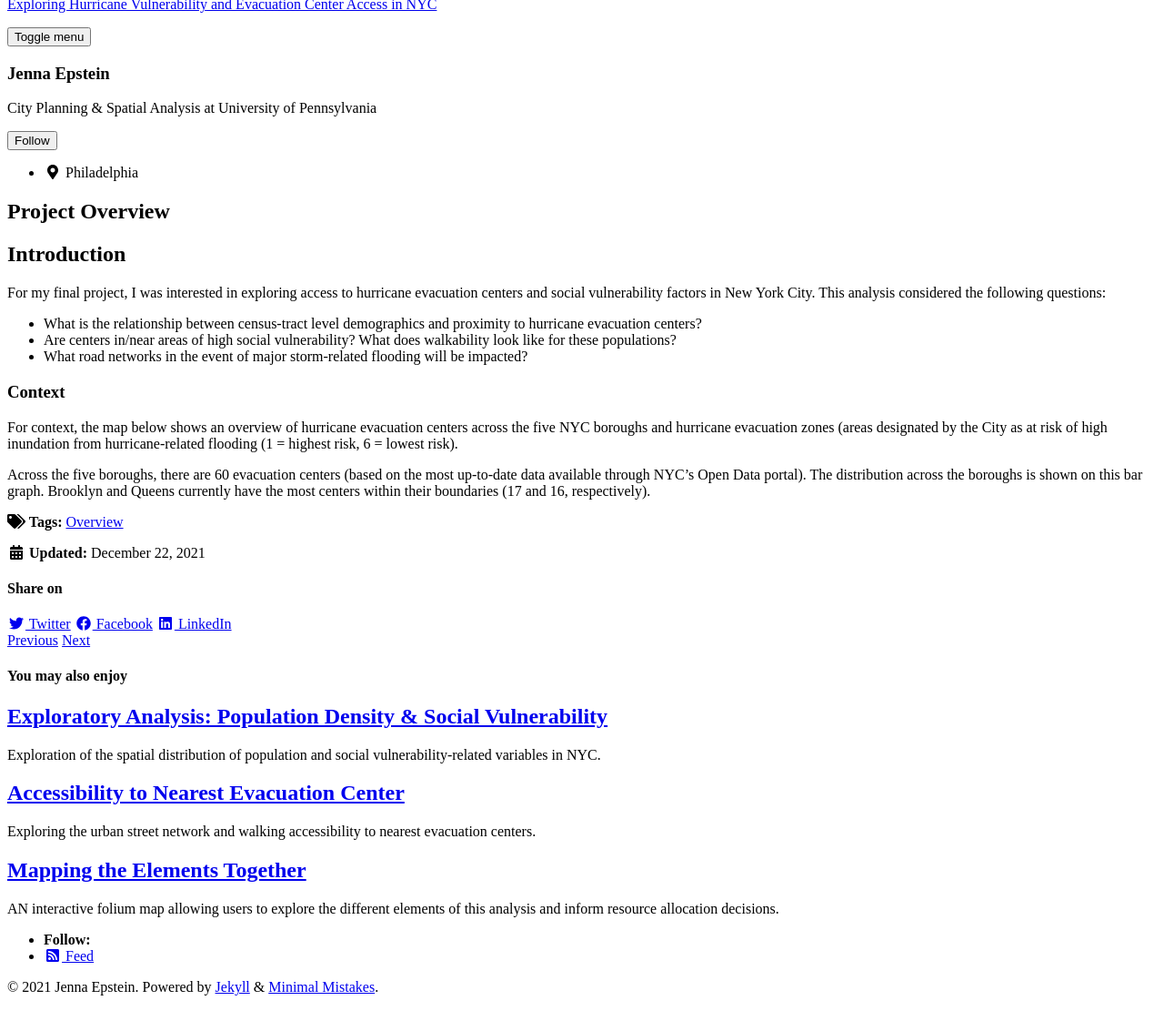
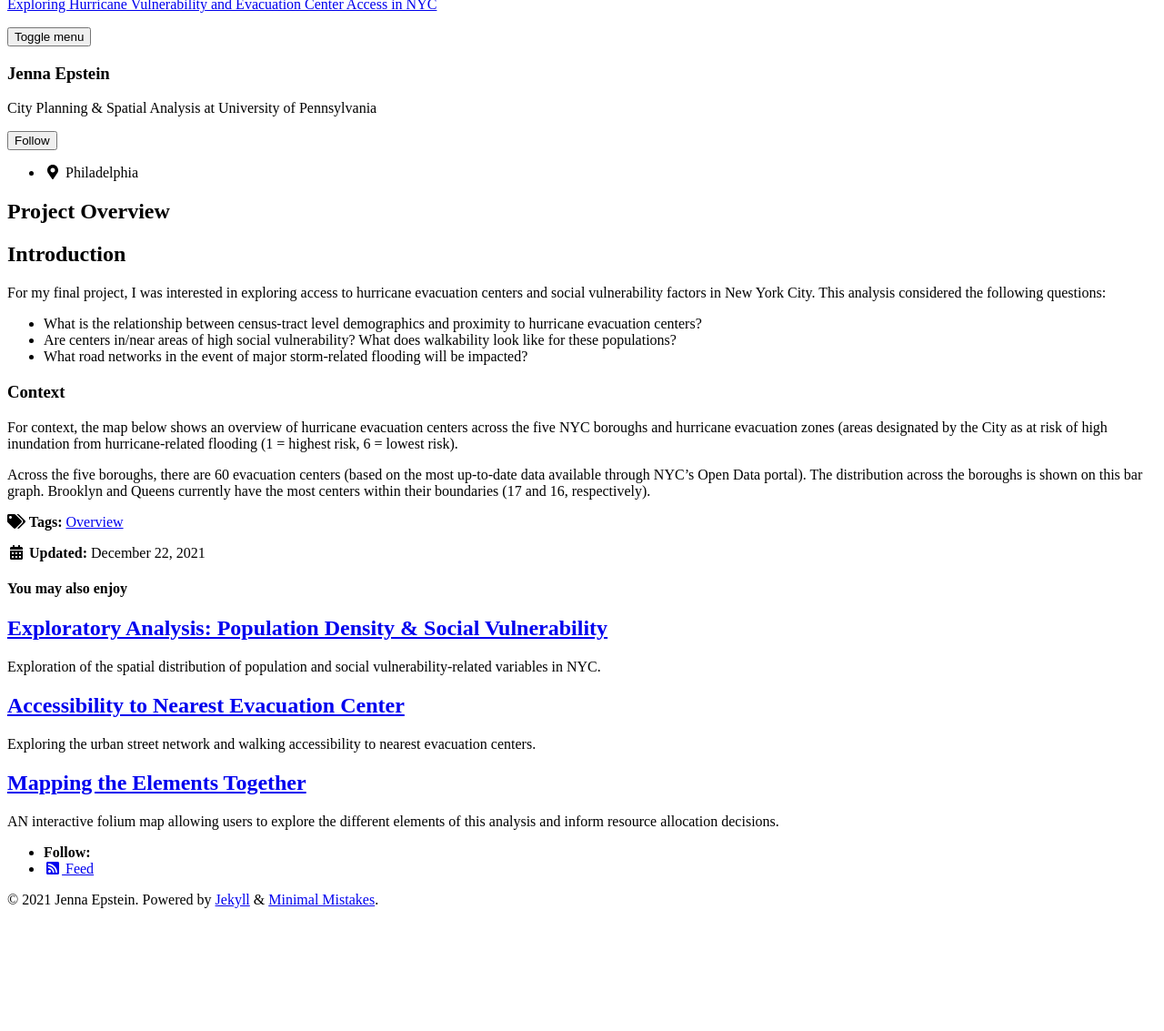
Before and after one commit to jennaepstein/MUSA550-finalproject, a Jekyll site: the page built from _posts/2021-12-22-overview.md, in a window 1280 px wide, cut to the strip 112-1276 px from the top of the page. Shown: the top 1133 px of the strip at 91% size. Built offline with Jekyll 4.4.1, drawn with Linux system fonts in a browser that asks for light colours; cached includes are drawn as plain includes; nearby versions of some CDN libraries; after the commit the page ends 1180 px from its top, so only the background shows below that.

Commit message:
trying to remove nav.pagination

```diff
--- a/_layouts/single.html
+++ b/_layouts/single.html
@@ -58,9 +58,9 @@
         {% endif %}
       </footer>
 
-      {% if page.share %}{% include social-share.html %}{% endif %}
+     <!--{% if page.share %}{% include social-share.html %}{% endif %}-->
 
-      {% include post_pagination.html %}
+      <!--{% include post_pagination.html %} -->
     </div>
 
     {% if jekyll.environment == 'production' and site.comments.provider and page.comments %}
--- a/_sass/minimal-mistakes/_navigation.scss
+++ b/_sass/minimal-mistakes/_navigation.scss
@@ -118,7 +118,7 @@
   }
 
   /* next/previous buttons */
-  /*&--pager {
+  &--pager {
     display: block;
     padding: 1em 2em;
     float: left;
```
